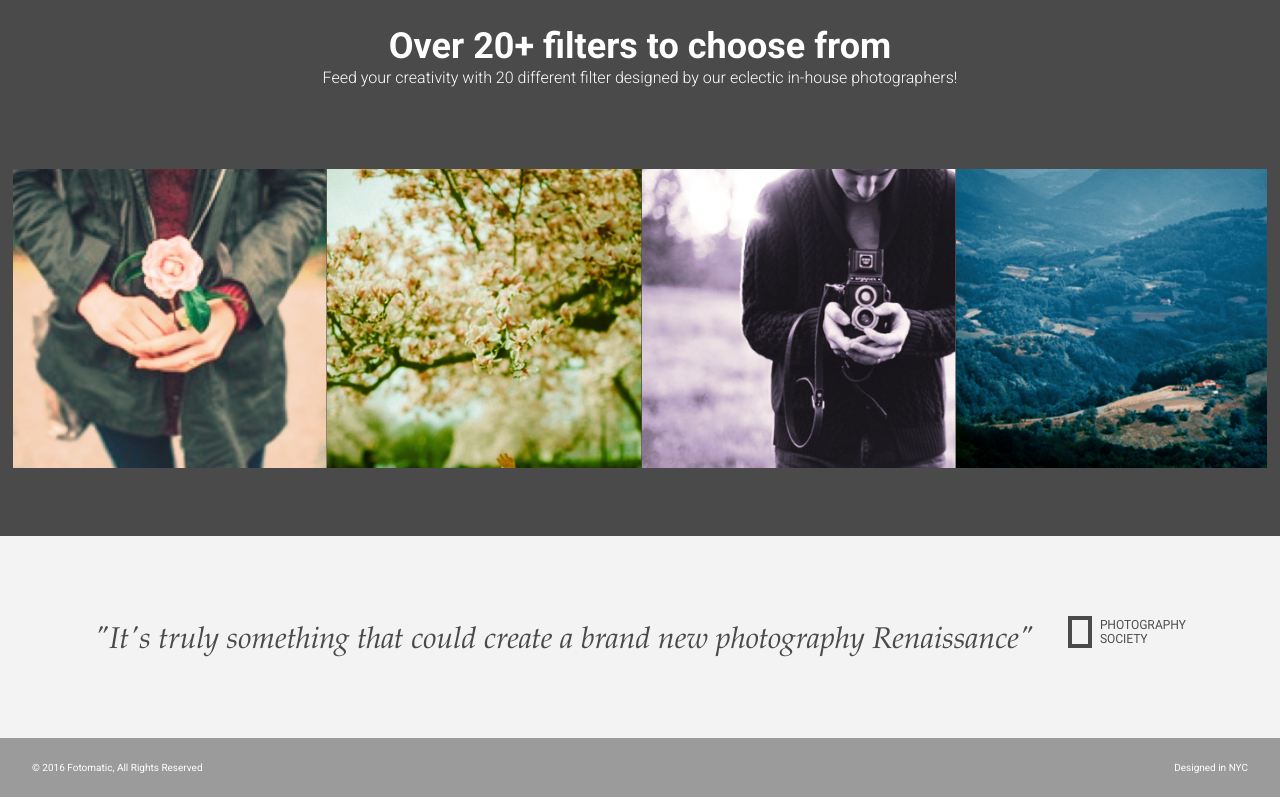
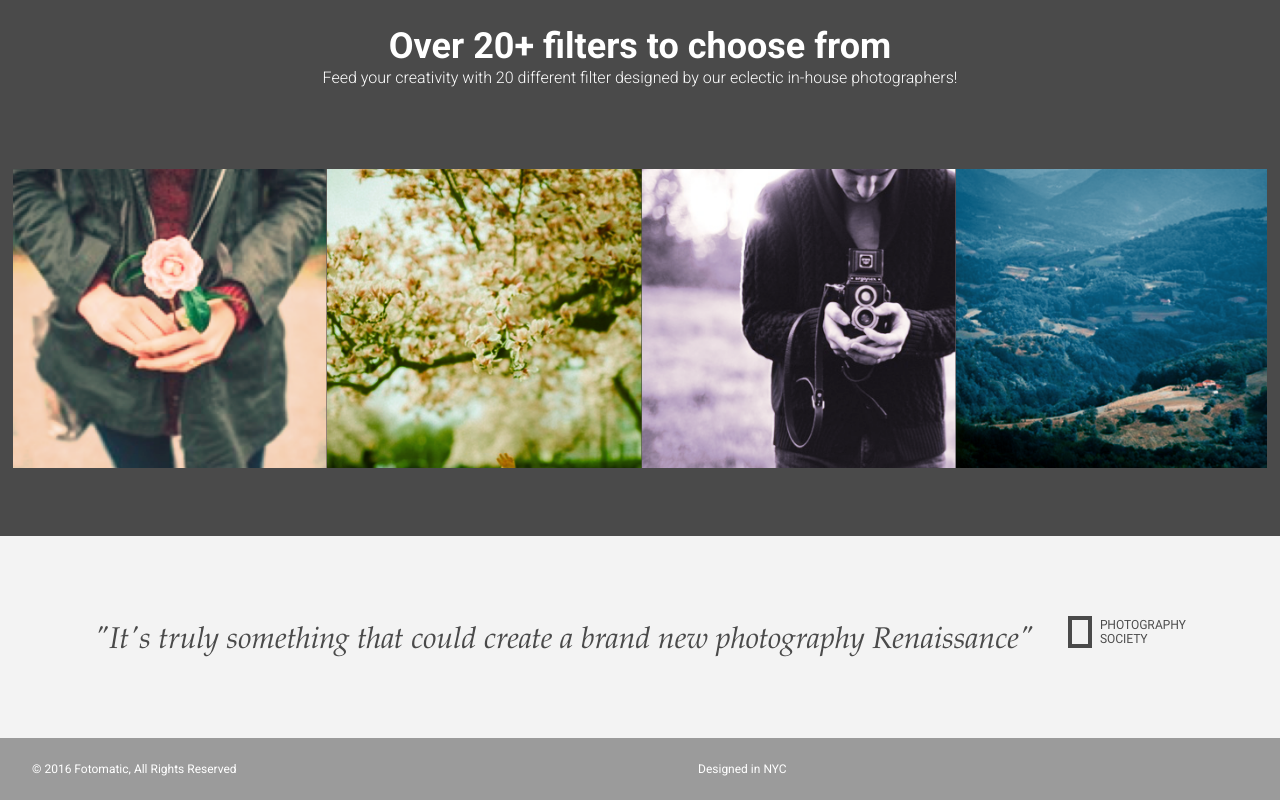
Before and after one commit to CrunchSlacker/fotomat-project, a plain HTML site: page index.html in a window 1280 px wide. Shown: the part 1541-2341 px from the top of the page. Drawn offline with nearby package versions, Linux system fonts and the light colour scheme; a web font is replaced by a local one.

Commit message:
desktop version improved

```diff
--- a/resources/css/style.css
+++ b/resources/css/style.css
@@ -427,8 +427,11 @@ footer .content {
   font-size: .75rem;
 }
 
-footer .copyright {
+footer .copyright , footer .location{
   flex-grow: 1;
+  font-family: "Roboto", sans-serif;
+  font-weight: normal;
+  font-size: .75rem;
 }
 
 @media only screen and (min-width: 760px) {
```
